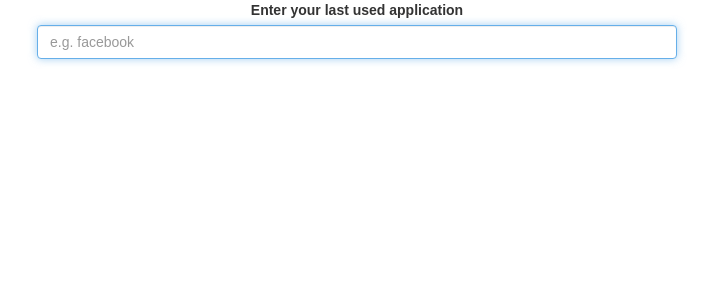
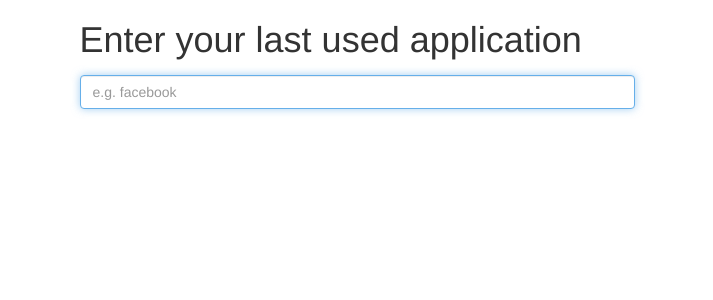
Before and after one commit to BennyCarlsson/itslikebutfor, a React (Create React App) app in the folder itslikebutfor/: page / in a window 1280 px wide. Shown: the top 300 px of the page, without its empty margins (283-996 px from the left). Built offline with nearby package versions, Linux system fonts and the light colour scheme.

Commit message:
deleted css added bootstrap grid system

```diff
--- a/itslikebutfor/src/App.css
+++ /dev/null
@@ -1,24 +0,0 @@
-.App {
-  text-align: center;
-}
-
-.App-logo {
-  animation: App-logo-spin infinite 20s linear;
-  height: 80px;
-}
-
-.App-header {
-  background-color: #222;
-  height: 150px;
-  padding: 20px;
-  color: white;
-}
-
-.App-intro {
-  font-size: large;
-}
-
-@keyframes App-logo-spin {
-  from { transform: rotate(0deg); }
-  to { transform: rotate(360deg); }
-}
--- a/itslikebutfor/src/App.js
+++ b/itslikebutfor/src/App.js
@@ -1,7 +1,6 @@
 import React, { Component } from 'react';
-import './App.css';
 import list from './list.js';
-import {FormControl, ControlLabel} from 'react-bootstrap';
+import {FormControl, ControlLabel, Grid, Row, Col} from 'react-bootstrap';
 
 class App extends Component {
   constructor(props) {
@@ -19,12 +18,20 @@ class App extends Component {
   }
   render() {
     return (
-      <div className="App">
-        <div id="content">
-          {this.state.showPage === "inputfield"
-            ?<InputField showPage={this.state.showPage} lastAppEdit={this.lastAppEdit.bind(this)} lastApp={this.state.lastApp}/>
-          :<ShowResult showPage={this.state.showPage} lastApp={this.state.lastApp} backToInputState={this.backToInputState.bind(this)}/>}
-        </div>
+      <div>
+        <Grid>
+          <Row>
+            <Col xsHidden md={3}></Col>
+            <Col md={6}>
+                {
+                  this.state.showPage === "inputfield"
+                  ?<InputField showPage={this.state.showPage} lastAppEdit={this.lastAppEdit.bind(this)} lastApp={this.state.lastApp}/>
+                  :<ShowResult showPage={this.state.showPage} lastApp={this.state.lastApp} backToInputState={this.backToInputState.bind(this)}/>
+                }
+            </Col>
+            <Col xsHidden md={3}></Col>
+          </Row>
+        </Grid>
       </div>
     );
   }
@@ -53,7 +60,7 @@ class ShowResult extends Component{
       this.props.backToInputState();
     }
     //enter och space
-    if(e.code === "Enter" || e.code === "Spacebar"){
+    if(e.code === "Enter" || e.code === "Space"){
       this.newThing();
     }
   }
@@ -65,10 +72,12 @@ class ShowResult extends Component{
   }
   render(){
     return(
-      <div id="resultDiv" onKeyPress={this.handleClick}>
-        <h1>it's like <span className="word">{this.props.lastApp} </span>
-          but for <span className="word">{this.state.thing}</span></h1>
-      </div>
+      <div onKeyPress={this.handleClick}>
+        <h1>it's like <span>{this.props.lastApp} </span>
+          but for <span>{this.state.thing}</span></h1>
+        <p className="text-left"><kbd>Backspace</kbd> for new</p>
+        <p className="text-right"><kbd>Enter</kbd> or <kbd>Space</kbd> for next</p>
+    </div>
     )
   }
 }
@@ -89,10 +98,10 @@ class InputField extends Component{
   }
   render(){
     return(
-      <div className="inputField">
+      <div>
         <form onSubmit={this.handleSubmit.bind(this)}>
-        <ControlLabel>Enter your last used application  </ControlLabel>
-          <FormControl autoFocus className="formControl"
+        <ControlLabel><h1>Enter your last used application</h1>  </ControlLabel>
+          <FormControl autoFocus
             type="text"
             value={this.state.value}
             placeholder="e.g. facebook"
--- a/itslikebutfor/src/index.css
+++ /dev/null
@@ -1,12 +0,0 @@
-body {
-  margin: 0;
-  padding: 0;
-  font-family: sans-serif;
-}
-.App{
-  text-align: center;
-}
-.formControl{
-  width: 50%;
-  margin: auto;
-}
--- a/itslikebutfor/src/index.js
+++ b/itslikebutfor/src/index.js
@@ -1,7 +1,6 @@
 import React from 'react';
 import ReactDOM from 'react-dom';
 import App from './App';
-import './index.css';
 
 ReactDOM.render(
   <App />,
```
Also changed, not shown: itslikebutfor/todo.txt.
